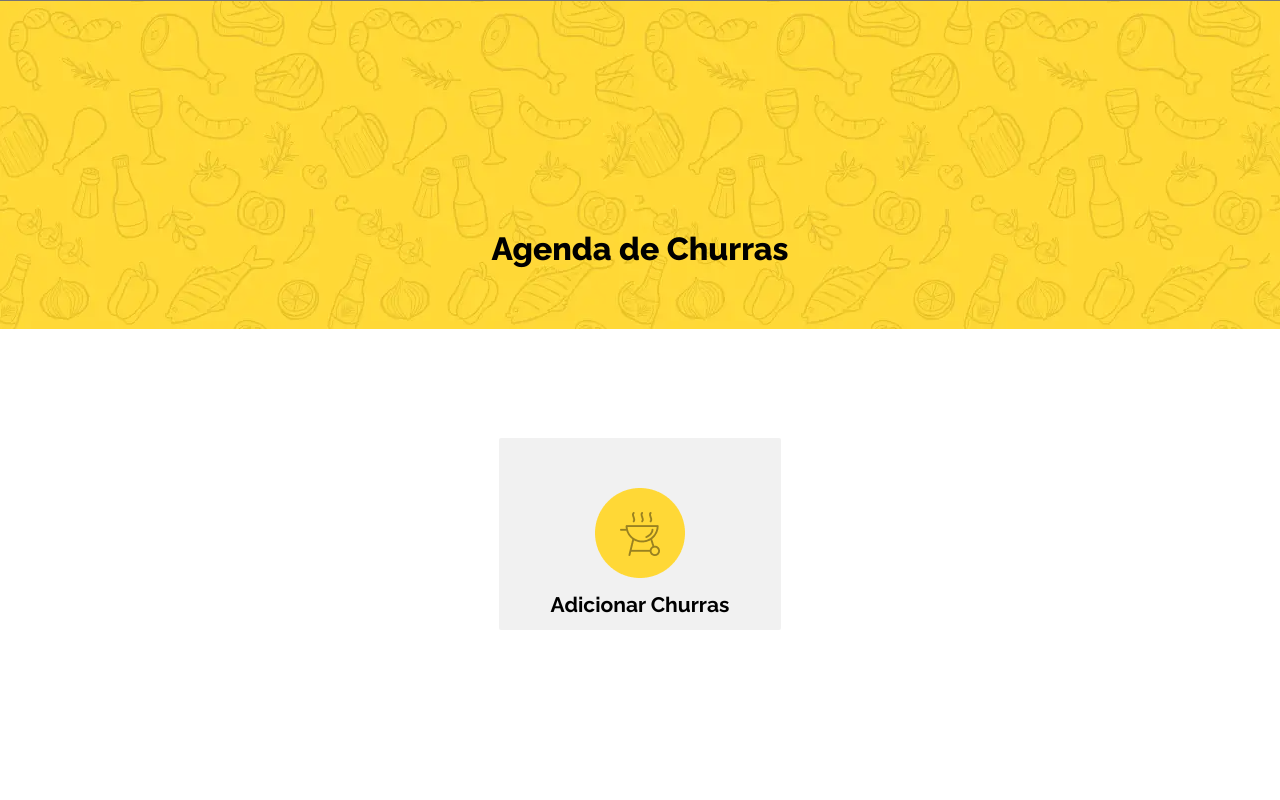
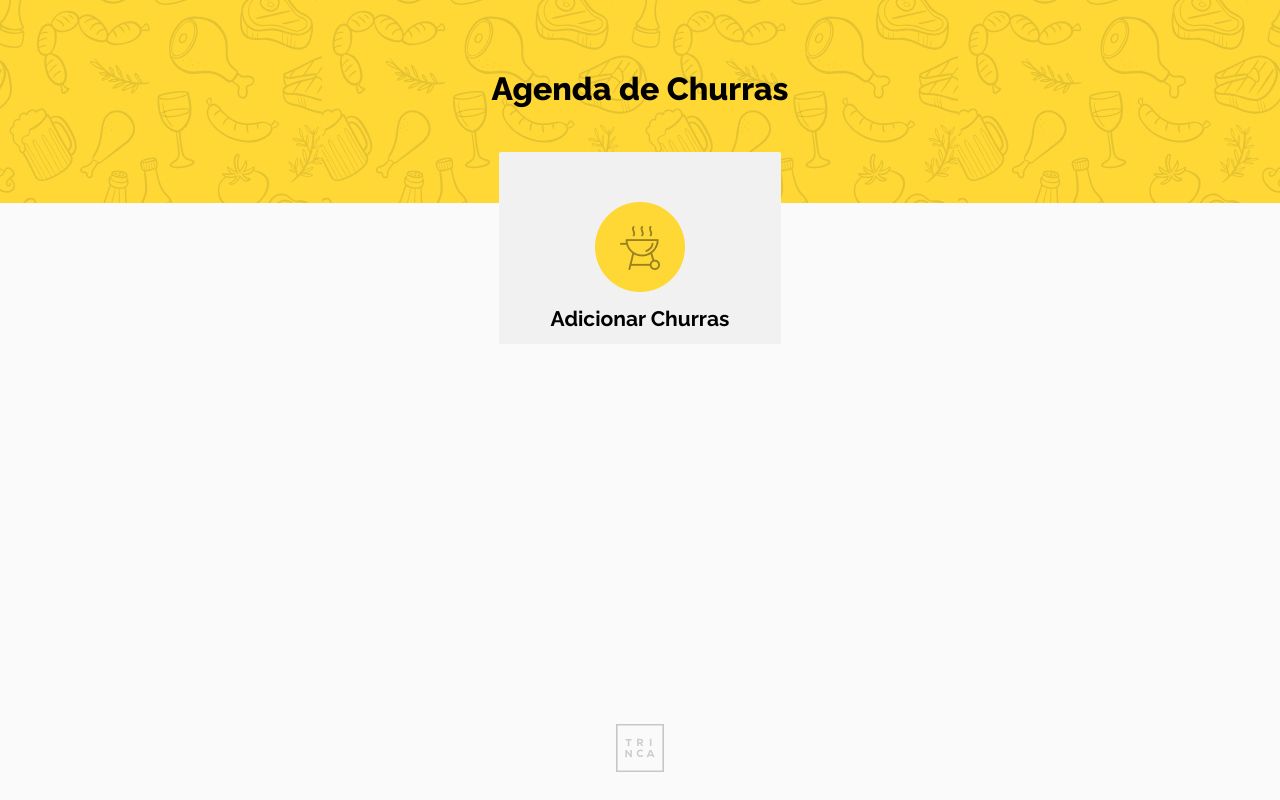
Before and after one commit to DaniloD30/make-your-barbecue, a Next.js app: page /barbecue-schedule in a window 1280 px wide. Built offline with nearby package versions, Linux system fonts and the light colour scheme.

Commit message:
feat: refact layout

```diff
--- /dev/null
+++ b/src/components/Layouts/Barbecue/BarbecueLayout.module.css
@@ -0,0 +1,61 @@
+.containerBarbecue {
+  display: flex;
+  position: relative;
+
+  width: 100vw;
+  height: 100vh;
+
+  background-color:#FAFAFA;
+  overflow-x: hidden;
+}
+
+.imageBackground {
+  position: absolute;
+  width: 100%;
+  height: 12.6875rem;
+
+  background-color:  #ffd836;
+  background-image: url('/images/bbq_pattern.svg');
+  background-repeat: repeat-x;
+  background-position: center top;
+  z-index: 1;
+}
+
+.contentBarbecue{
+  margin: auto;
+  display: flex;
+  justify-content: center;
+  margin-top: 9.52rem;
+  z-index: 2;
+}
+.card {
+  display: flex;
+  justify-content: center;
+  gap: 24px;
+  flex-wrap: wrap;
+  max-height: 640px;
+  min-height: 300px;
+  overflow-y: auto;
+}
+.title {
+  display: flex;
+  justify-content: center;
+  position: absolute;
+  top: 4.38rem;
+  color: #000;
+  font-family: Raleway;
+  font-size: 32px;
+  font-style: normal;
+  font-weight: 800;
+  line-height: normal;
+}
+
+.footerLogin {
+  display: flex;
+  justify-content: center;
+
+  position: absolute;
+  bottom: 1.75rem;
+  left: 0;
+  right: 0;
+}
--- /dev/null
+++ b/src/components/Layouts/Barbecue/index.tsx
@@ -0,0 +1,53 @@
+import LoginForm from "@/components/login/LoginForm";
+import styles from "./BarbecueLayout.module.css";
+import Image from "next/image";
+import Card from "@/components/barbecueSchedule/Card";
+import CardAddBarbecue from "@/components/barbecueSchedule/CardAddBarbecue";
+import FormAddBarbecue from "@/components/barbecueSchedule/FormAddBarbecue";
+import Modal from "@/components/barbecueSchedule/Modal";
+import { useBarbecue } from "@/contexts/BarbecueContext";
+import { useModal } from "@/contexts/ModalContext";
+
+export default function BarbecueLayout() {
+  const { scheduled } = useBarbecue();
+  const { toggle, isOpen } = useModal();
+  return (
+    <>
+      <div className={styles.containerBarbecue}>
+        <div className={styles.imageBackground}/>
+        <div className={styles.contentBarbecue}>
+          <div className={styles.title}>Agenda de Churras</div>
+          <div className={styles.card}>
+            <CardAddBarbecue openModal={toggle} />
+            {scheduled && scheduled.length > 0
+              ? scheduled.map((item, index) => (
+                  <Card
+                    id={item.id}
+                    key={`${item.date}-${item.title}-${index}`}
+                    date={item.date}
+                    title={item.title}
+                    guests={item.guests}
+                    suggestedValueBeer={item.suggestedValueBeer}
+                    qtPeople={item.qtPeople}
+                    price={item.price}
+                  />
+                ))
+              : null}
+          </div>
+          <div className={styles.footerLogin}>
+            <Image
+              src="/images/trinca.svg"
+              alt="Trinca Logo"
+              width={48}
+              height={48}
+              loading="lazy"
+            />
+          </div>
+        </div>
+      </div>
+      <Modal isOpen={isOpen} toggle={toggle}>
+          <FormAddBarbecue toggle={toggle} />
+        </Modal>
+    </>
+  );
+}
--- /dev/null
+++ b/src/components/Layouts/Login/LoginLayout.module.css
@@ -0,0 +1,43 @@
+.containerLogin {
+  display: flex;
+  position: relative;
+
+  width: 100vw;
+  height: 100vh;
+
+  background-color: #ffd836;
+  background-image: url("/images/bbq_pattern.svg");
+  background-repeat: repeat-x;
+  background-position: center top;
+
+  overflow: hidden;
+}
+
+.contentLogin {
+  margin: auto;
+  margin-top: 6.38rem;
+}
+
+.title {
+  display: flex;
+  justify-content: center;
+  position: absolute;
+  top: 4.38rem;
+  color: #000;
+  font-family: Raleway;
+  font-size: 32px;
+  font-style: normal;
+  font-weight: 800;
+  line-height: normal;
+}
+
+
+.footerLogin {
+  display: flex;
+  justify-content: center;
+
+  position: absolute;
+  bottom: 1.75rem;
+  left: 0;
+  right: 0;
+}
--- a/src/components/barbecueSchedule/CardAddBarbecue/CardAddBarbecue.module.css
+++ b/src/components/barbecueSchedule/CardAddBarbecue/CardAddBarbecue.module.css
@@ -29,5 +29,4 @@
 }
 
 .buttonClose {
-
 }
--- a/src/components/login/LoginForm/Login.module.css
+++ b/src/components/login/LoginForm/Login.module.css
@@ -1,10 +1,6 @@
 .form {
-  display: flex;
-  justify-content: center;
-  align-items: center;
-  position: absolute;
   width: 100%;
-  margin-top: 30%;
+  margin: 20% auto;
 }
 
 .inputLoginAndPass {
--- a/src/pages/barbecue-schedule/index.tsx
+++ b/src/pages/barbecue-schedule/index.tsx
@@ -1,48 +1,5 @@
-import Image from "next/image";
-import background from "../../assets/backgroundBarbecue-mid.png";
-import styles from "./BarbecueSchedule.module.css";
-import Card from "@/components/barbecueSchedule/Card";
-import CardAddBarbecue from "@/components/barbecueSchedule/CardAddBarbecue";
-import Modal from "@/components/barbecueSchedule/Modal";
-import { useState } from "react";
-import FormAddBarbecue from "@/components/barbecueSchedule/FormAddBarbecue";
-import { useBarbecue } from "@/contexts/BarbecueContext";
-import { useModal } from "@/contexts/ModalContext";
+import BarbecueLayout from "@/components/Layouts/Barbecue";
 
 export default function BarbecueSchedule() {
-  const { scheduled } = useBarbecue();
-  const { toggle, isOpen } = useModal();
-  //O login tem que estar no contexto, para garantir o acesso a rota
-  // Por somente quem logou
-
-  return (
-    <>
-      <div className={styles.container}>
-        <Image src={background} alt="backgroundImage" />
-        <div className={styles.containerName}>
-          <div className={styles.name}>Agenda de Churras</div>
-          <div className={styles.card}>
-            <CardAddBarbecue openModal={toggle} />
-            {scheduled && scheduled.length > 0
-              ? scheduled.map((item, index) => (
-                  <Card
-                    id={item.id}
-                    key={`${item.date}-${item.title}-${index}`}
-                    date={item.date}
-                    title={item.title}
-                    guests={item.guests}
-                    suggestedValueBeer={item.suggestedValueBeer}
-                    qtPeople={item.qtPeople}
-                    price={item.price}
-                  />
-                ))
-              : null}
-          </div>
-        </div>
-        <Modal isOpen={isOpen} toggle={toggle}>
-          <FormAddBarbecue toggle={toggle} />
-        </Modal>
-      </div>
-    </>
-  );
+  return <BarbecueLayout />;
 }
```
Also changed, not shown: src/components/Layouts/Login/index.tsx (added, +25 -0 lines), src/components/details/FormAddGuest/index.tsx (+1 -13 lines), src/pages/index.tsx (+2 -19 lines), public/images/bbq_pattern.svg (added), public/images/trinca.svg (added).
